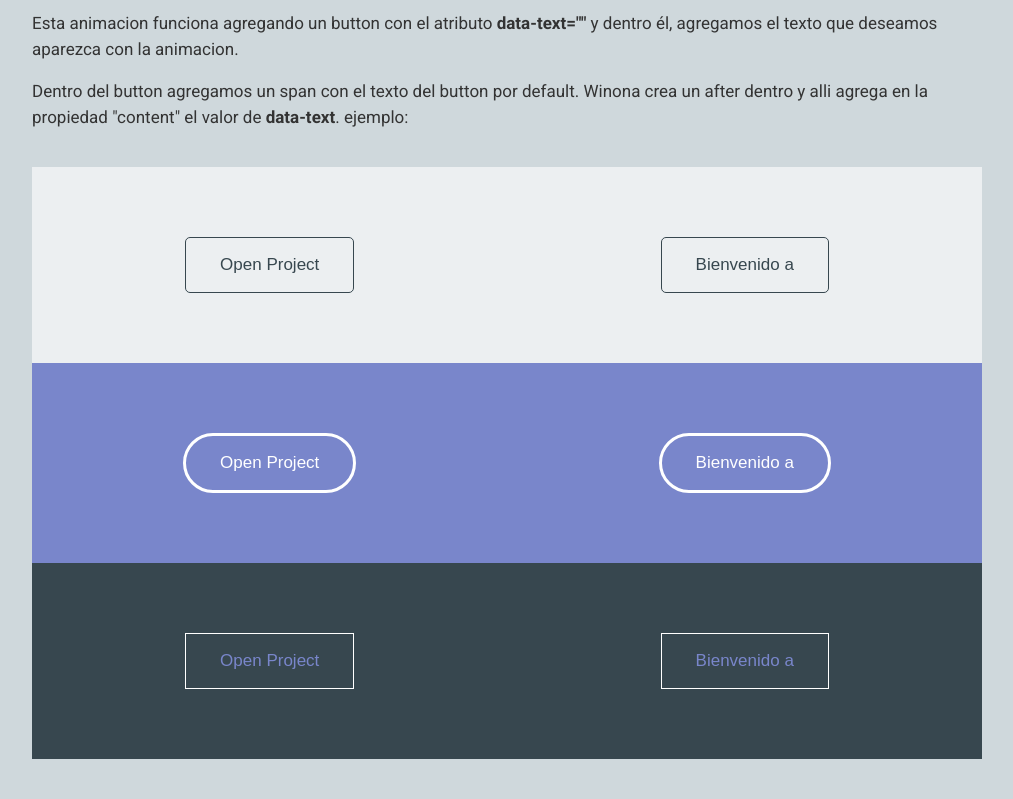
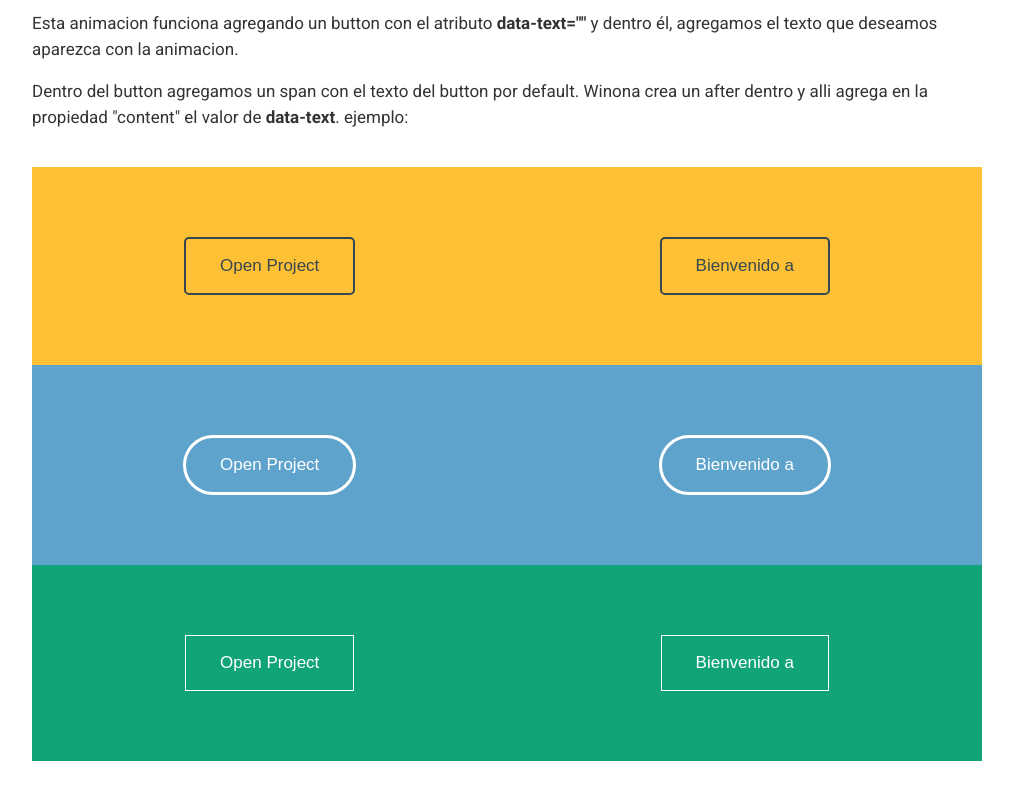
Before and after one commit to bryanvillamil/animation, a website: page index.html in a window 1280 px wide. Shown: the part 94-893 px from the top of the page, without its empty margins (133-1146 px from the left). Drawn offline with nearby package versions, Linux system fonts and the light colour scheme; a web font is replaced by a local one.

Commit message:
cambio de estilos generales

```diff
--- a/sass/_animation.scss
+++ b/sass/_animation.scss
@@ -52,7 +52,7 @@
         justify-content: center;
         align-items: center;
     	opacity: 0;
-    	color: #3f51b5;
+    	color: #fff;
     	-webkit-transform: translate3d(0, 25%, 0);
     	transform: translate3d(0, 25%, 0);
         -webkit-transition: -webkit-transform 0.3s, opacity 0.3s;
--- a/sass/style.scss
+++ b/sass/style.scss
@@ -6,20 +6,20 @@ html {
     font-size: 10px;
 }
 body {
-    background: #cfd8dc;
+    background: #fff;
 }
 
 /* Box Bg */
 .bg-1 {
-	background: #ECEFF1;
+	background: #FEC135;
 	color: #37474f;
 }
 .bg-2 {
-	background: #7986cb;
+	background: #5DA3CB;
 	color: #ECEFF1;
 }
 .bg-3 {
-	background: #37474f;
+	background: #11A479;
 	color: #fff;
 }
 
@@ -73,6 +73,10 @@ body {
         button {
             color: #37474f;
             border-color: #37474f;
+            border: 2px solid;
+            &:hover {
+                border-color: #fff;
+            }
         }
     }
     .bg-2 {
@@ -81,7 +85,7 @@ body {
             color: #fff;
             border: 3px solid #fff;
             &:hover {
-                border-color: #3f51b5;
+                border-color: #fff;
             }
         }
     }
@@ -90,6 +94,8 @@ body {
             @include button--inverted;
             border-radius: 0;
             border-color: #fff;
+            color: darken(#11A479, 12%);
+            color: #fff;
         }
     }
 }
```
Also changed, not shown: css/style.css, css/style.min.css.
